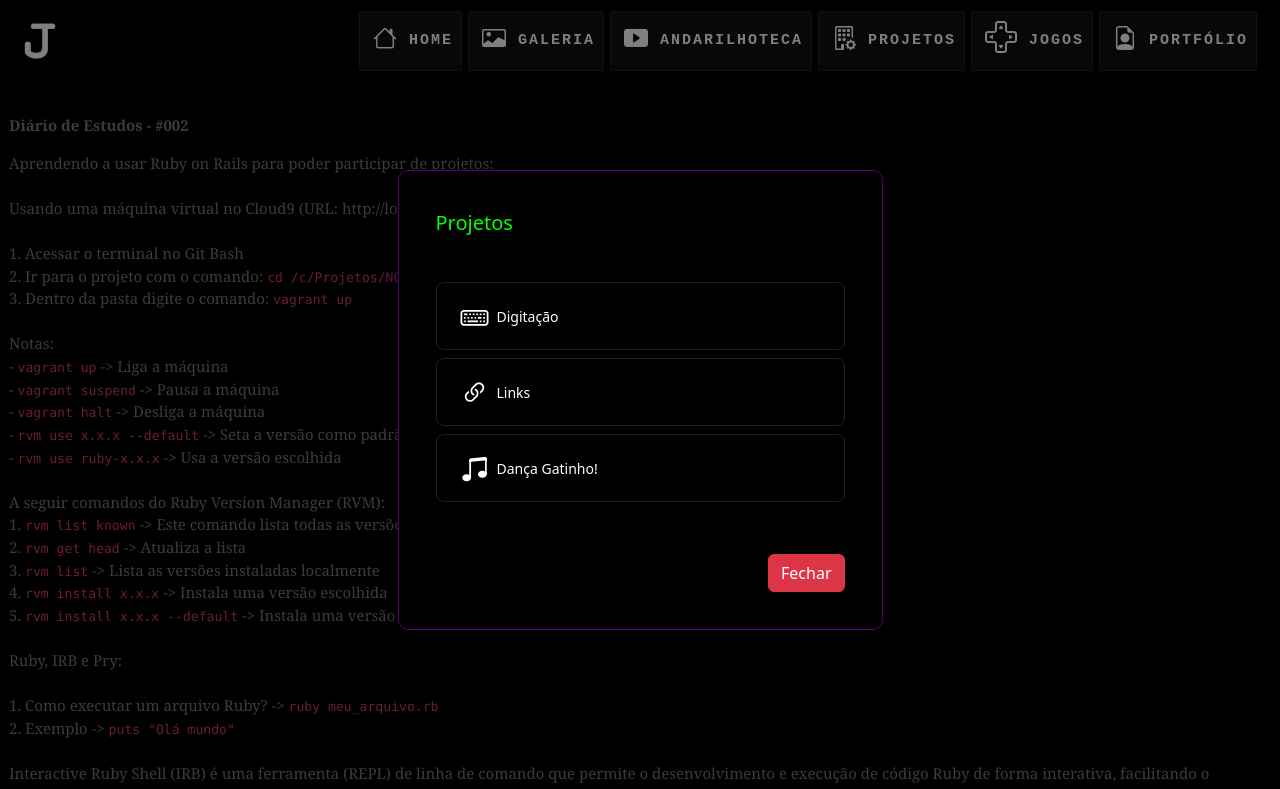
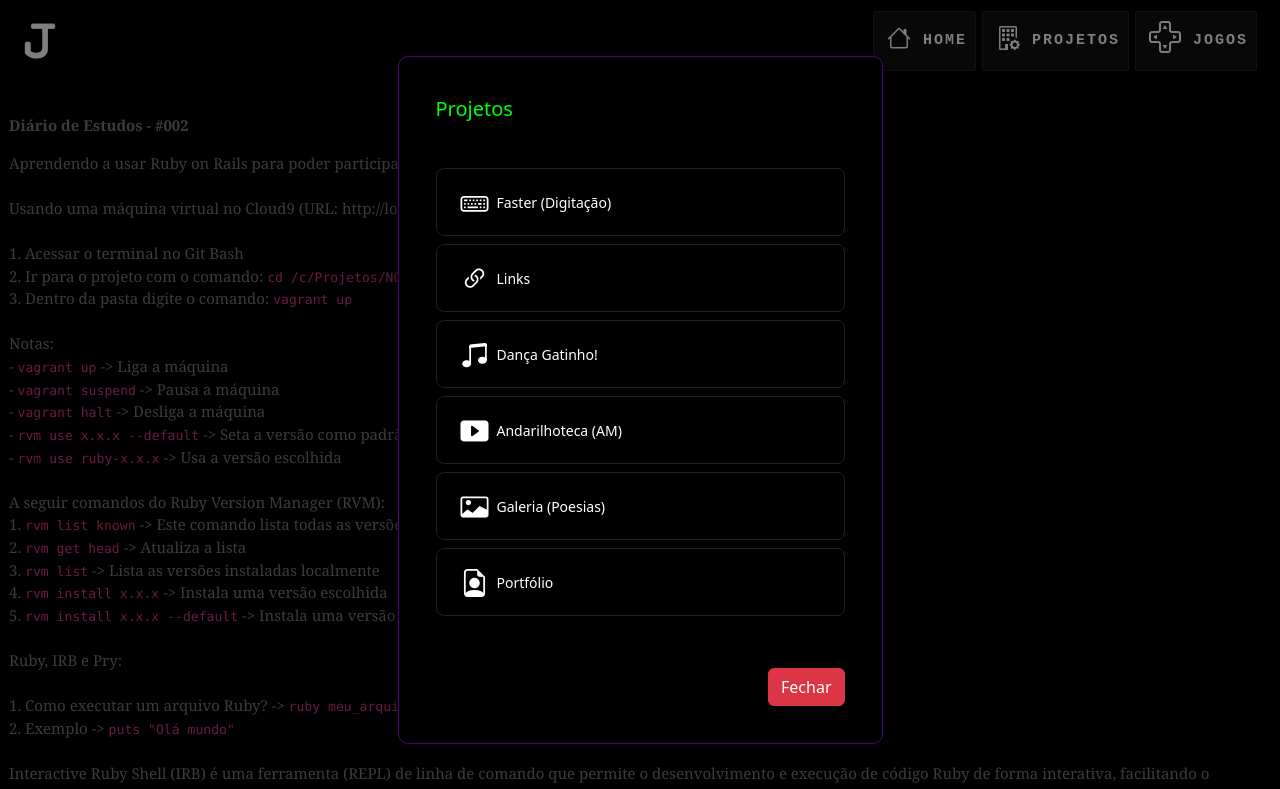
Before and after one commit to johnbiri/BLOG, a plain HTML site: page index.html in a window 1280 px wide. Both pictures are taken after a click on the link "PROJETOS". Shown: the top 789 px of the page. Drawn offline with nearby package versions, Linux system fonts and the light colour scheme.

Commit message:
update geral

```diff
--- a/index.html
+++ b/index.html
@@ -17,7 +17,7 @@
 	<header class="container-fluid p-2 text-center header1">
 		<nav class="navbar navbar-expand-lg header1">
 		  <div class="container-fluid">
-			<a class="navbar-brand nao-interativo" href="#"><img src="img/ico/icon-512x512.png" alt="ico" style="width: 40px; height: 40px;"></a>
+			<a class="navbar-brand" href="#"><img src="img/ico/icon-512x512.png" alt="ico" style="width: 40px; height: 40px;"></a>
 			<button class="navbar-toggler" type="button" data-bs-toggle="collapse" data-bs-target="#navbarSupportedContent" aria-controls="navbarSupportedContent" aria-expanded="false" aria-label="Toggle navigation">
 				<i class="header-toggle d-xl-none bi bi-list fs-1"></i>
 			</button>
@@ -27,19 +27,10 @@
 				  <a class="nav-link text-white" aria-current="page" href="#"><i class="bi bi-house icon1 fs-4"></i> Home</a>
 				</li>
 				<li class="nav-item">
-					<a class="nav-link text-white" aria-current="page" href="001.html#carousel2"><i class="bi bi-card-image icon1 fs-4"></i> Galeria</a>
-				  </li>
-				<li class="nav-item">
-				  <a class="nav-link text-white" aria-current="page" href="002.html#player"><i class="bi bi-play-btn-fill icon1 fs-4"></i> Andarilhoteca</a>
-				</li>
-				<li class="nav-item">
 					<a class="nav-link text-white" href="#" data-bs-toggle="modal" data-bs-target="#exampleModal"><i class="bi bi-building-gear icon1 fs-4"></i> Projetos</a>
 				</li>
 				<li class="nav-item">
 					<a class="nav-link text-white" href="#" data-bs-toggle="modal" data-bs-target="#modaljogos"><i class="bi bi-dpad icon1 fs-2"></i> Jogos</a>
-				</li>
-				<li class="nav-item">
-				  <a class="nav-link text-white" href="https://johnbiri.github.io/portfolio/"><i class="bi bi-file-earmark-person icon1 fs-4"></i> Portfólio</a>
 				</li>
 			  </ul>
 			</div>
@@ -182,13 +173,22 @@
 				<div class="modal-body modal1">
 					<div>
 						<a href="003.html" target="_blank" class="btn d-block mb-2 d-flex align-items-center botao00">
-							<i class="bi bi-keyboard fs-3 me-2"></i> Digitação
+							<i class="bi bi-keyboard fs-3 me-2"></i> Faster (Digitação)
 						</a>
 						<a href="https://johnbiri.github.io/ETH/" target="_blank" class="btn d-block mb-2 d-flex align-items-center botao00">
 							<i class="bi bi-link-45deg fs-3 me-2"></i> Links
 						</a>
 						<a href="assets/Konga/index.html" target="_blank" class="btn d-block mb-2 d-flex align-items-center botao00">
 							<i class="bi bi-music-note-beamed fs-3 me-2"></i> Dança Gatinho!
+						</a>
+						<a href="002.html#player" target="_blank" class="btn d-block mb-2 d-flex align-items-center botao00">
+							<i class="bi bi-play-btn-fill fs-3 me-2"></i> Andarilhoteca (AM)
+						</a>
+						<a href="001.html#carousel2" target="_blank" class="btn d-block mb-2 d-flex align-items-center botao00">
+							<i class="bi bi-card-image fs-3 me-2"></i> Galeria (Poesias)
+						</a>
+						<a href="https://johnbiri.github.io/portfolio/" target="_blank" class="btn d-block mb-2 d-flex align-items-center botao00">
+							<i class="bi bi-file-earmark-person fs-3 me-2"></i> Portfólio
 						</a>
 						<audio id="meuSom" src="assets/aud/click.mp3" preload="auto"></audio>
 						<script>
--- a/styles.css
+++ b/styles.css
@@ -129,9 +129,16 @@ body::-webkit-scrollbar {
 	100% { transform: rotate(360deg); }
   }
 
-  /* Esconder o conteúdo da página até o carregamento completo */
+/* Esconder o conteúdo da página até o carregamento completo */
   #content {
 	display: none;
+}
+/* cabeçalho */
+.navbar-brand {
+	pointer-events: none;
+	user-select: none;
+	cursor: default;
+	outline: none;
 }
 .header1 {
 	background-color: #000; /* Cor de fundo escuro do header */
```
Also changed, not shown: img/00.ico (added).
